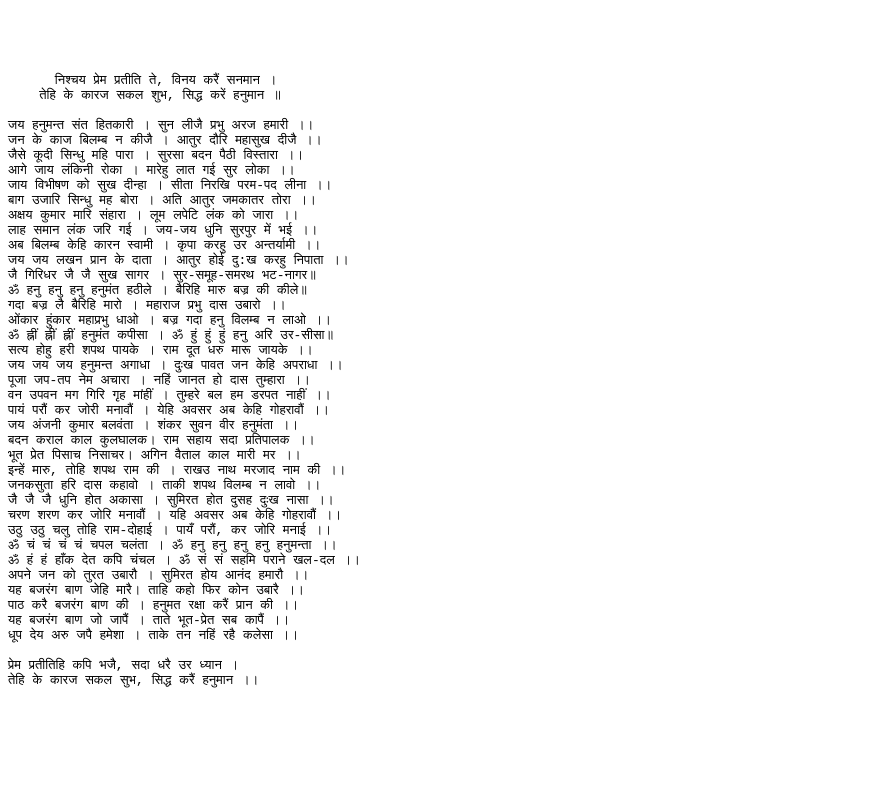
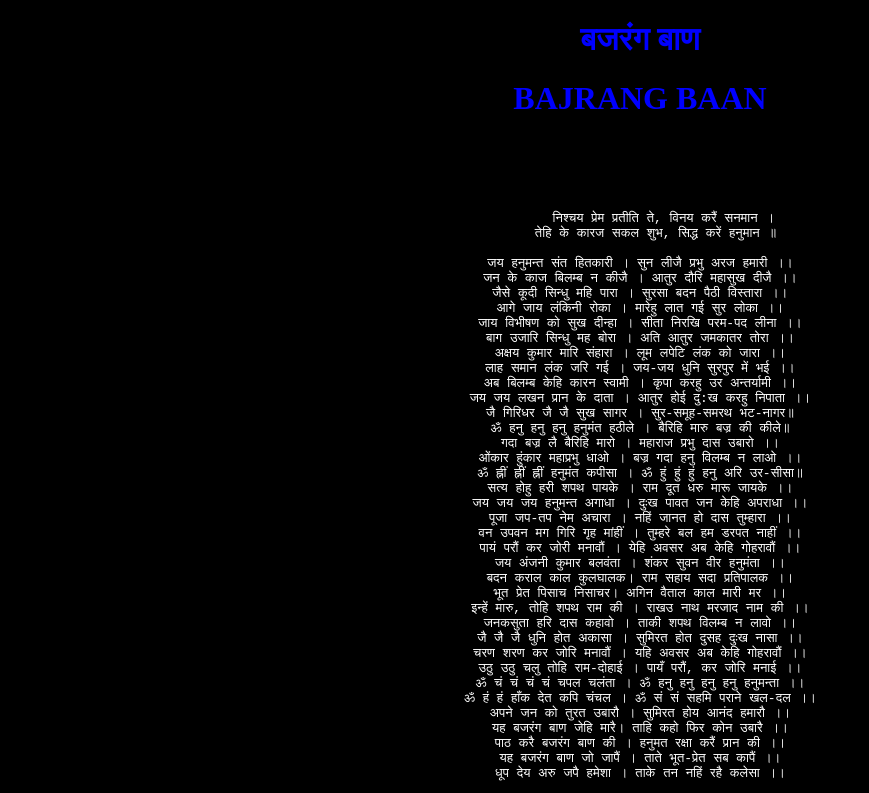
Before and after one commit to rohangola131/Mywebpage, a plain HTML site: page bajrangBaan.html in a window 1280 px wide. Shown: the top 793 px of the page, without its empty margins (0-869 px from the left). Drawn offline with Linux system fonts and the light colour scheme.

Commit message:
Update bajrangBaan.html

```diff
--- a/bajrangBaan.html
+++ b/bajrangBaan.html
@@ -3,14 +3,32 @@
 <head>
     <meta charset="UTF-8">
     <meta name="viewport" content="width=device-width, initial-scale=1.0">
-    <title>Your Webpage Title</title>
+    <title> Bajrang Baan </title>
+    <style>
+        body {
+            background-color:black;
+        }
+        h1 {
+            text-align: center;
+            color: blue;
+
+        }
+        p {
+            color: white;
+            text-align: center;
+        }
+
+    </style>
 </head>
 <body>
+
+    <h1> बजरंग बाण</h1>
+    <h1> BAJRANG BAAN </h1>
 
     <pre>
 
 
-
+<p>
 
       निश्चय प्रेम प्रतीति ते, विनय करैं सनमान ।
     तेहि के कारज सकल शुभ, सिद्ध करें हनुमान ॥
@@ -59,7 +77,14 @@
 
 
 
+    by - ROHAN GOLA
 
+
+
+
+
+
+</p>
 
     </pre>
 
```
